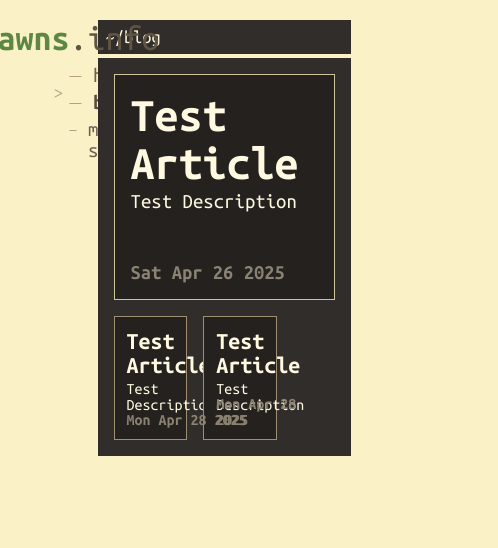
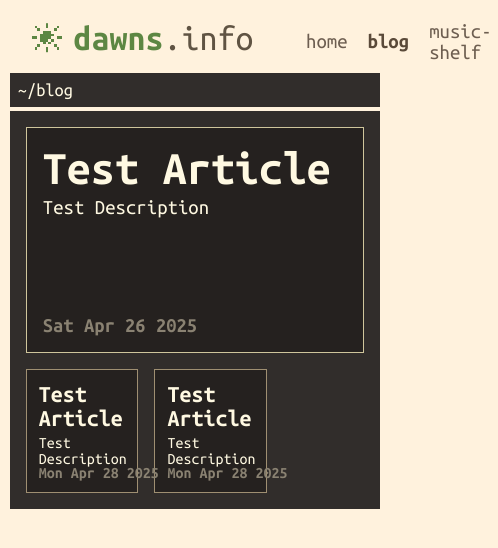
Before and after one commit to chemicaldawn/dawnsite-neo, an Astro site: page /blog in a window 390 px wide. Shown: the whole page, 498 px wide, since content can reach past the window. Built offline with nearby package versions, Linux system fonts and the light colour scheme; Astro itself is replaced by a stand-in of ours.

Commit message:
mobile sidebar compatibility

```diff
--- a/public/style/main.css
+++ b/public/style/main.css
@@ -1,6 +1,6 @@
 :root {
     /* theme */
-    --background: #fbf1c7;
+    --background: #fff2dd;
     --foreground-light: #312d2b;
     --foreground-dark: #25211f;
 
@@ -70,7 +70,7 @@ h3 {
 
     flex-grow: 0;
 
-    width: 65vw;
+    width: 100%;
     padding: 1rem;
     box-sizing: border-box;
     background-color: var(--foreground-light)
@@ -230,3 +230,39 @@ h3 {
     width: 100%;
     height: 100%;
 }
+
+@media only screen and (max-width: 860px) {
+  body {
+    margin: 0;
+    flex-direction: column;
+  }
+
+  div#main {
+    margin: 0;
+    padding: 2.5vw;
+    width: 95vw;
+  }
+
+  div#sidebar {
+    flex-direction: row;
+    margin-left: 2rem;
+  }
+
+  div#side-navigation {
+    #nav-items {
+        flex-direction: row;
+    }
+  }
+
+  div#selector {
+    display: none;
+  }
+
+  div#tree-trunk {
+    display: none;
+  }
+
+  div.tree-branch {
+    display: none;
+  }
+}
--- a/src/components/server/sidebar.astro
+++ b/src/components/server/sidebar.astro
@@ -1,5 +1,4 @@
 ---
-import { passthroughImageService } from "astro/config"
 import { getCollection } from "astro:content"
 
 import FunText from "../client/fun-text.svelte"
```
